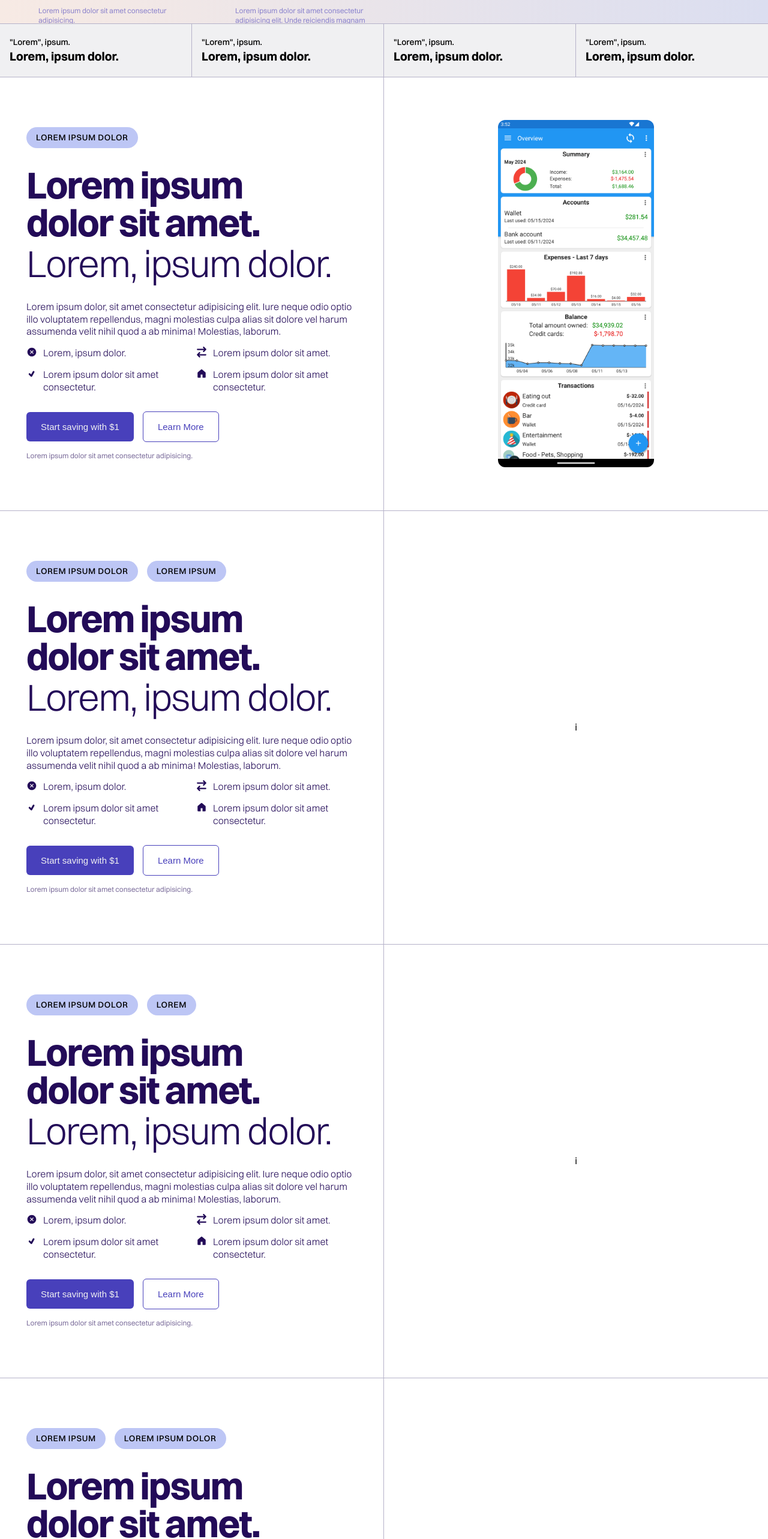
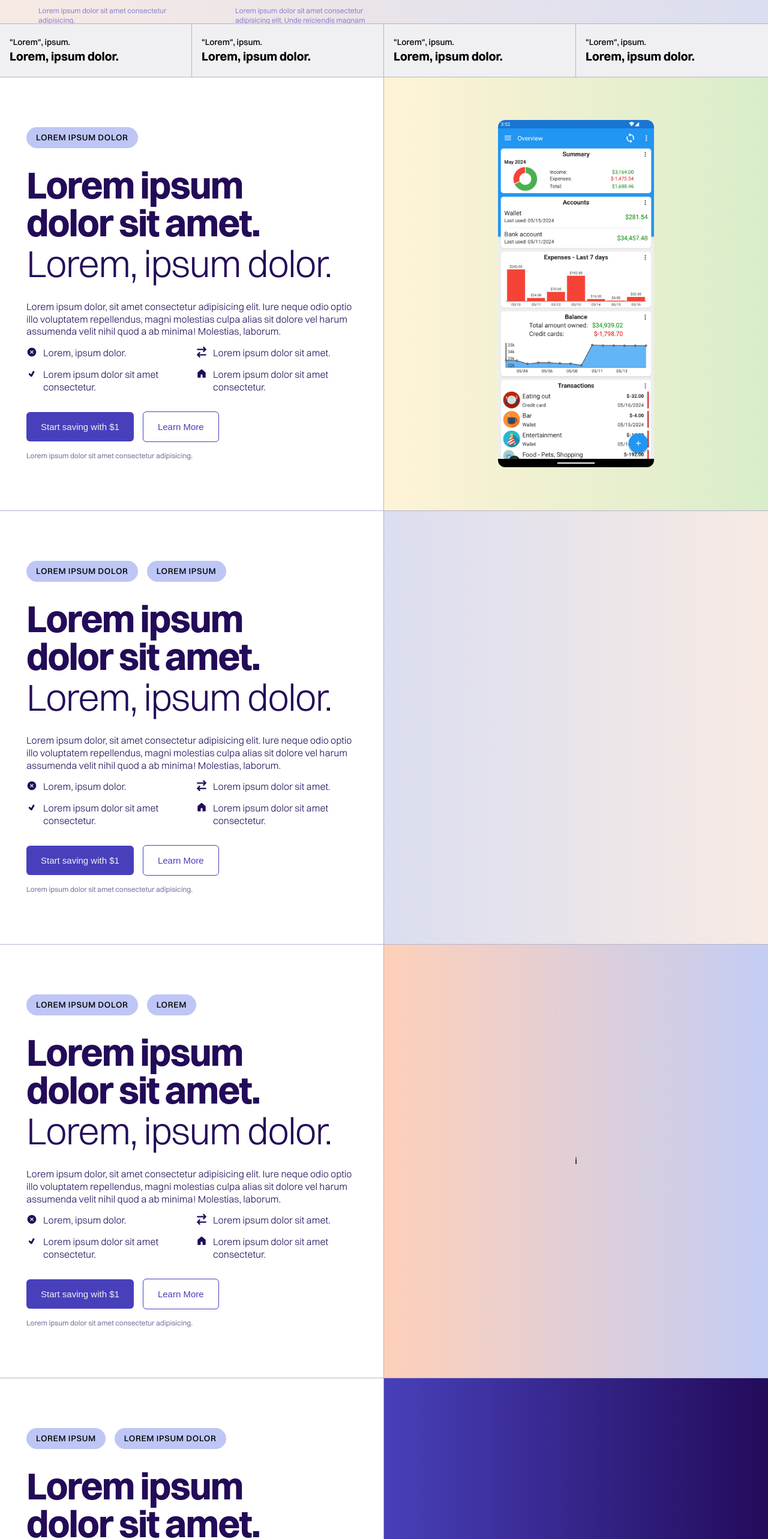
Before and after one commit to ayushcodes0/Tj-Frontend, a React (Vite) app: page / in a window 1280 px wide. Shown: the part 860-3426 px from the top of the page at 60% size. Built offline with nearby package versions, Linux system fonts and the light colour scheme.

Commit message:
image container background color  added

```diff
--- a/src/pages/LandingPage/LandingPage.tsx
+++ b/src/pages/LandingPage/LandingPage.tsx
@@ -126,7 +126,7 @@ const LandingPage = () => {
           secondaryButtonText="Learn More"
           buttonSmallText="Lorem ipsum dolor sit amet consectetur adipisicing."
         />
-        <div className={Styles.informationImageContainer}>
+        <div className={Styles.informationImageContainer} style={{ background: "linear-gradient(to left, #d9edca, #fff3d6)" }}>
           <img src={tradeImage} width={260} alt="" className={Styles.infoImage} />
         </div>
         <InfoContainer
@@ -156,7 +156,7 @@ const LandingPage = () => {
           secondaryButtonText="Learn More"
           buttonSmallText="Lorem ipsum dolor sit amet consectetur adipisicing."
         />
-        <div className={Styles.informationImageContainer}>i</div>
+        <div className={Styles.informationImageContainer} style={{background: "linear-gradient(to left, #f7eae4, #DBDEF0)"}}></div>
         <InfoContainer
           tags={["Lorem Ipsum dolor", "Lorem"]}
           heading="Lorem ipsum dolor sit amet."
@@ -184,7 +184,7 @@ const LandingPage = () => {
           secondaryButtonText="Learn More"
           buttonSmallText="Lorem ipsum dolor sit amet consectetur adipisicing."
         />
-        <div className={Styles.informationImageContainer}>i</div>
+        <div className={Styles.informationImageContainer} style={{background: "linear-gradient(to left, #c3cdf4, #fed0b9)"}}>i</div>
         <InfoContainer
           tags={["Lorem Ipsum", "Lorem Ipsum dolor"]}
           heading="Lorem ipsum dolor sit amet."
@@ -212,7 +212,7 @@ const LandingPage = () => {
           secondaryButtonText="Learn More"
           buttonSmallText="Lorem ipsum dolor sit amet consectetur adipisicing."
         />
-        <div className={Styles.informationImageContainer}>i</div>
+        <div className={Styles.informationImageContainer} style={{background: "linear-gradient(to left, #230b5b, #4840ba)"}}>i</div>
       </div>
     </div>
   )
```
